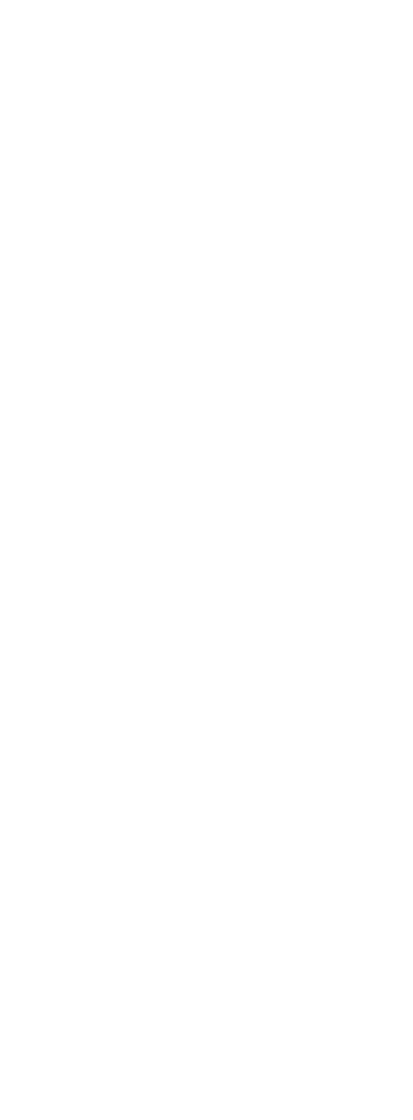
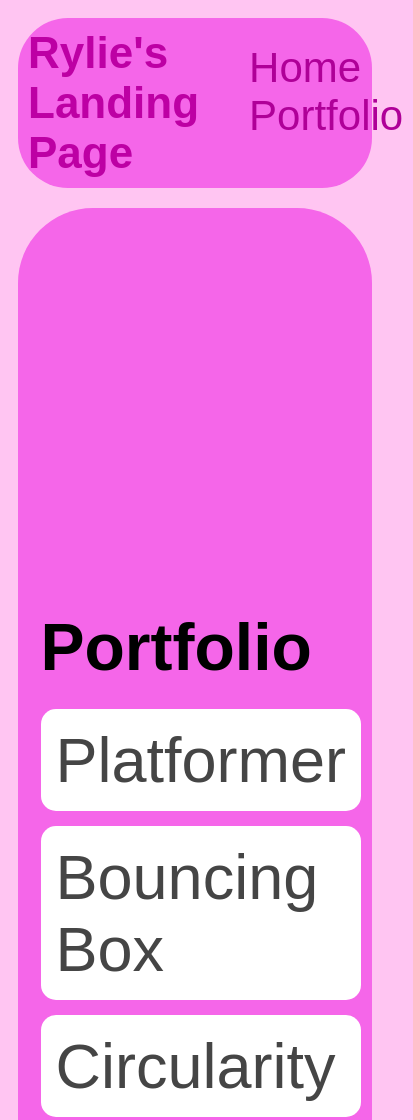
Before and after one commit to ryliestockton/ryliestockton.github.io, a plain HTML site: page portfolio.html in a window 390 px wide. Shown: the top 1120 px of the page, 413 px wide, since content can reach past the window. Before the commit the page ends 844 px from the top, so only its background shows below. Drawn offline with Linux system fonts and the light colour scheme.

Commit message:
add portfolio.html file

```diff
--- a/portfolio.html
+++ b/portfolio.html
@@ -0,0 +1,33 @@
+<!DOCTYPE HTML>
+<html>
+    <head>
+        <title>Rylie's Site</title>
+        <link rel="stylesheet" href="style.css">
+    </head>
+
+    <body>
+      <div id="all-contents">
+        <nav>
+            <h1>Rylie's Landing Page</h1>
+            <ul id="nav-ul">
+               <li class="nav-li">
+               <a class="nav-a" href="index.html">Home</a>
+             </li>
+             <li class="nav-li">
+               <a class="nav-a" href="portfolio.html">Portfolio</a>
+             </li>
+         </ul>
+     </nav>
+     <main>
+        <div class="content">
+            <h1> Portfolio</h1>
+            <ul id="portfolio">
+                <li><a href="projects/platformer/">Platformer</a></li>
+                <li><a href="projects/bouncing-box/">Bouncing Box</a></li>
+                <li><a href="projects/circularity/">Circularity</a></li>
+            </ul>
+        </div>
+     </main>
+      </div>
+    </body>
+</html>
--- a/style.css
+++ b/style.css
@@ -2,7 +2,7 @@
     background: rgb(255, 197, 242);
     color: rgb(243, 183, 233);
     padding: 10px;
-    font-family: arial;
+    font-family: Copperplate, Papyrus, fantasy;
 }
 #all-contents {
   max-width: 800px;
@@ -16,6 +16,7 @@
    margin-bottom: 20px;
     display: flex;
     padding: 10px;
+    border-radius: 50px;
 }
 h1 {
     display: flex;
@@ -40,6 +41,7 @@
 main {
     background: rgb(245, 102, 233);
     display: flex;
+    border-radius: 50px;
 }
 .sidebar {
     margin-right: 25px;
@@ -47,6 +49,7 @@
 }
 .sidebar-img {
     width: 200px;
+    border-radius: 50px;
 }
 .content {
     flex: 1;
@@ -61,3 +64,77 @@
 h2, h3 {
     margin: 0px;
 }
+ /* portfolio styles */
+ .content h1 {
+    color: black;
+}
+
+#portfolio {
+    list-style-type: none;
+    padding-left: 0;
+}
+
+#portfolio li {
+    background: #fff;
+    padding: 10px;
+    border-radius: 10px;
+    margin-bottom: 10px;
+}
+
+#portfolio li:hover {
+    background: #eee;
+}
+
+#portfolio a {
+    text-decoration: none;
+    color: #454545;
+}
+   /* responsive web design */
+   @media screen and (min-width: 120px) and (max-width: 1080px) {
+    main {
+      height: 100ch;
+      zoom: 1.5;
+      display: grid;
+    }
+
+    h1 {
+      font-size: 44px;
+    }
+
+    h2 {
+      font-size: 42px;
+    }
+
+    h3 {
+      font-size: 36px;
+    }
+
+    #all-contents {
+      height: 100ch;
+      margin: none;
+    }
+
+    a {
+      font-size: 42px;
+    }
+
+    .sidebar {
+      margin-right: 0px;
+      justify-content: center;
+      align-items: center;
+    }
+
+    .sidebar-img {
+      width: 100%;
+    }
+
+    p,
+    li {
+      font-size: 24px;
+    }
+
+    .content {
+      align-content: center;
+      justify-content: center;
+    }
+}
```
Also changed, not shown: index.html (+1 -1 lines).
